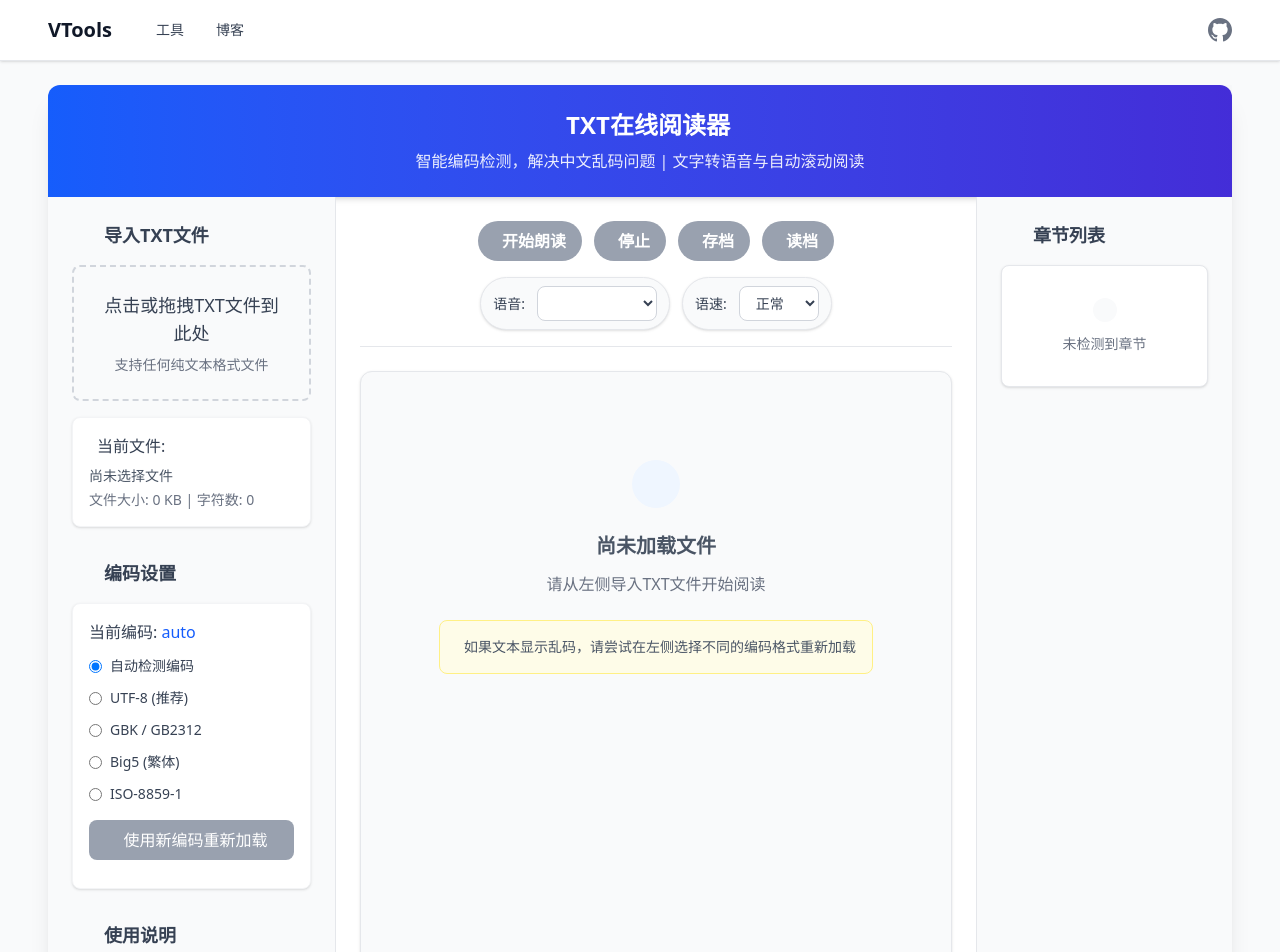
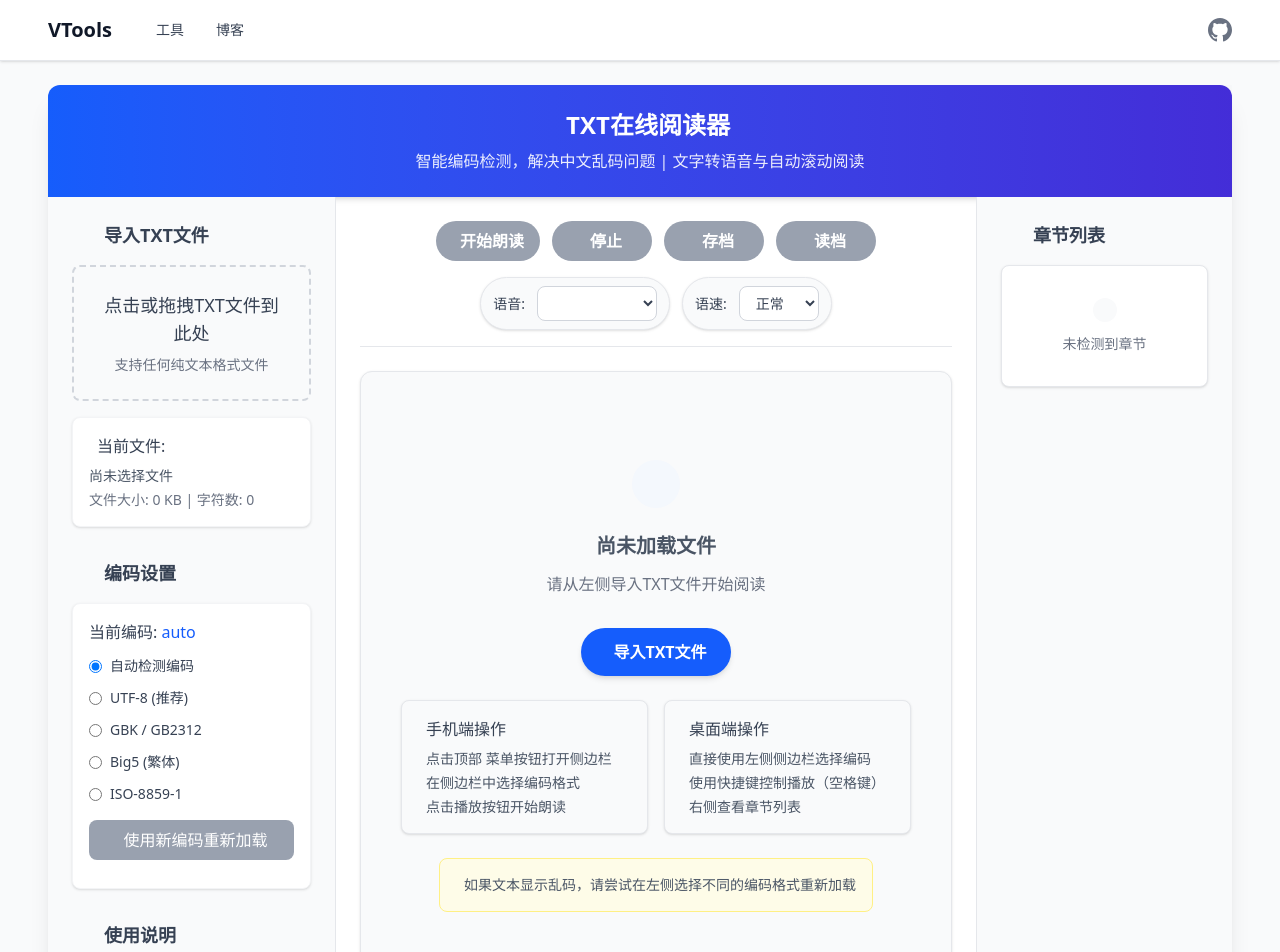
Before and after one commit to chihqiang/vtools, a Vue app: page /#/media-txt-reader in a window 1280 px wide. Shown: the top 952 px of the page. Built offline with nearby package versions, Linux system fonts and the light colour scheme.

Commit message:
feat: 改进移动端UI和交互体验
- 为按钮添加aria-label提升可访问性
- 优化移动端按钮尺寸和间距
- 添加操作指引和文件导入按钮
- 改进文本区域滚动体验
- 为按钮添加focus样式提升键盘导航体验

```diff
--- a/src/views/media/TxtReader.vue
+++ b/src/views/media/TxtReader.vue
@@ -3,13 +3,14 @@
     <div class="max-w-7xl mx-auto bg-white rounded-xl shadow-xl overflow-hidden min-h-screen">
       <!-- 头部 -->
       <header
-        class="bg-gradient-to-r from-blue-600 to-indigo-700 text-white py-4 md:py-6 px-4 md:px-8 text-center shadow-md relative"
+        class="bg-gradient-to-r from-blue-600 to-indigo-700 text-white py-4 md:py-6 px-4 md:px-8 text-center shadow-md relative z-10"
       >
         <div class="flex items-center justify-between">
           <!-- 左侧菜单按钮 -->
           <button
             @click="toggleLeftSidebar"
-            class="md:hidden p-2 hover:bg-white/10 rounded-lg transition-colors"
+            class="md:hidden p-3 hover:bg-white/10 rounded-lg transition-colors focus:outline-none focus:ring-2 focus:ring-white/30"
+            aria-label="打开左侧菜单"
           >
             <i class="fas fa-bars text-xl"></i>
           </button>
@@ -23,7 +24,8 @@
           <!-- 右侧菜单按钮 -->
           <button
             @click="toggleRightSidebar"
-            class="md:hidden p-2 hover:bg-white/10 rounded-lg transition-colors"
+            class="md:hidden p-3 hover:bg-white/10 rounded-lg transition-colors focus:outline-none focus:ring-2 focus:ring-white/30"
+            aria-label="打开右侧菜单"
           >
             <i class="fas fa-list text-xl"></i>
           </button>
@@ -46,7 +48,8 @@
           <!-- 关闭按钮（仅移动端） -->
           <button
             @click="toggleLeftSidebar"
-            class="md:hidden absolute top-4 right-4 p-2 bg-white rounded-lg shadow-md hover:bg-gray-100 transition-colors"
+            class="md:hidden absolute top-4 right-4 p-3 bg-white rounded-lg shadow-md hover:bg-gray-100 transition-colors focus:outline-none focus:ring-2 focus:ring-blue-500"
+            aria-label="关闭左侧菜单"
           >
             <i class="fas fa-times text-gray-600"></i>
           </button>
@@ -281,7 +284,7 @@
             <div class="flex flex-wrap items-center justify-center gap-2 md:gap-3 mb-3 md:mb-4">
               <button
                 id="playBtn"
-                class="bg-blue-600 hover:bg-blue-700 text-white font-semibold py-2 px-3 md:px-4 rounded-full flex items-center gap-1 md:gap-2 transition-all duration-300 shadow-md hover:shadow-lg hover:-translate-y-1 disabled:bg-gray-400 disabled:cursor-not-allowed disabled:shadow-none disabled:translate-y-0 text-sm md:text-base"
+                class="bg-blue-600 hover:bg-blue-700 text-white font-semibold py-2 px-3 md:px-4 rounded-full flex items-center justify-center gap-1 md:gap-2 transition-all duration-300 shadow-md hover:shadow-lg hover:-translate-y-1 disabled:bg-gray-400 disabled:cursor-not-allowed disabled:shadow-none disabled:translate-y-0 text-xs md:text-base min-w-[80px] sm:min-w-[100px]"
                 :disabled="!currentFile || isPlaying"
                 @click="startReading"
               >
@@ -291,7 +294,7 @@
 
               <button
                 id="stopBtn"
-                class="bg-red-500 hover:bg-red-600 text-white font-semibold py-2 px-3 md:px-4 rounded-full flex items-center gap-1 md:gap-2 transition-all duration-300 shadow-md hover:shadow-lg hover:-translate-y-1 disabled:bg-gray-400 disabled:cursor-not-allowed disabled:shadow-none disabled:translate-y-0 text-sm md:text-base"
+                class="bg-red-500 hover:bg-red-600 text-white font-semibold py-2 px-3 md:px-4 rounded-full flex items-center justify-center gap-1 md:gap-2 transition-all duration-300 shadow-md hover:shadow-lg hover:-translate-y-1 disabled:bg-gray-400 disabled:cursor-not-allowed disabled:shadow-none disabled:translate-y-0 text-xs md:text-base min-w-[80px] sm:min-w-[100px]"
                 :disabled="!isPlaying"
                 @click="stopReading"
               >
@@ -300,7 +303,7 @@
               </button>
               <button
                 id="saveBtn"
-                class="bg-green-500 hover:bg-green-600 text-white font-semibold py-2 px-3 md:px-4 rounded-full flex items-center gap-1 md:gap-2 transition-all duration-300 shadow-md hover:shadow-lg hover:-translate-y-1 disabled:bg-gray-400 disabled:cursor-not-allowed disabled:shadow-none disabled:translate-y-0 text-sm md:text-base"
+                class="bg-green-500 hover:bg-green-600 text-white font-semibold py-2 px-3 md:px-4 rounded-full flex items-center justify-center gap-1 md:gap-2 transition-all duration-300 shadow-md hover:shadow-lg hover:-translate-y-1 disabled:bg-gray-400 disabled:cursor-not-allowed disabled:shadow-none disabled:translate-y-0 text-xs md:text-base min-w-[80px] sm:min-w-[100px]"
                 :disabled="!currentFile"
                 @click="saveState"
               >
@@ -309,7 +312,7 @@
               </button>
               <button
                 id="loadBtn"
-                class="bg-purple-500 hover:bg-purple-600 text-white font-semibold py-2 px-3 md:px-4 rounded-full flex items-center gap-1 md:gap-2 transition-all duration-300 shadow-md hover:shadow-lg hover:-translate-y-1 disabled:bg-gray-400 disabled:cursor-not-allowed disabled:shadow-none disabled:translate-y-0 text-sm md:text-base"
+                class="bg-purple-500 hover:bg-purple-600 text-white font-semibold py-2 px-3 md:px-4 rounded-full flex items-center justify-center gap-1 md:gap-2 transition-all duration-300 shadow-md hover:shadow-lg hover:-translate-y-1 disabled:bg-gray-400 disabled:cursor-not-allowed disabled:shadow-none disabled:translate-y-0 text-xs md:text-base min-w-[80px] sm:min-w-[100px]"
                 :disabled="!currentFile"
                 @click="loadState"
               >
@@ -321,7 +324,7 @@
             <!-- 语音和语速设置 -->
             <div class="flex flex-wrap items-center justify-center gap-2 md:gap-3">
               <div
-                class="bg-gray-50 px-3 py-2 rounded-full flex items-center gap-2 md:gap-3 border border-gray-200 shadow-sm w-full sm:w-auto"
+                class="bg-gray-50 px-3 py-2 rounded-full flex items-center gap-2 md:gap-3 border border-gray-200 shadow-sm w-full sm:w-auto mb-2 sm:mb-0"
               >
                 <label
                   for="voiceSelect"
@@ -330,7 +333,7 @@
                 >
                 <select
                   id="voiceSelect"
-                  class="border border-gray-300 rounded-lg px-2 md:px-3 py-1.5 bg-white text-gray-700 text-xs md:text-sm font-medium min-w-[100px] max-w-[150px] sm:min-w-[120px] sm:max-w-[200px] focus:outline-none focus:ring-2 focus:ring-blue-500 focus:border-transparent"
+                  class="border border-gray-300 rounded-lg px-2 md:px-3 py-1.5 bg-white text-gray-700 text-xs md:text-sm font-medium min-w-[100px] max-w-[150px] sm:min-w-[120px] sm:max-w-[200px] focus:outline-none focus:ring-2 focus:ring-blue-500 focus:border-transparent flex-1 sm:flex-none"
                   v-model="selectedVoice"
                 >
                   <optgroup
@@ -355,7 +358,7 @@
                 >
                 <select
                   id="speedSelect"
-                  class="border border-gray-300 rounded-lg px-2 md:px-3 py-1.5 bg-white text-gray-700 text-xs md:text-sm font-medium min-w-[60px] sm:min-w-[80px] focus:outline-none focus:ring-2 focus:ring-blue-500 focus:border-transparent"
+                  class="border border-gray-300 rounded-lg px-2 md:px-3 py-1.5 bg-white text-gray-700 text-xs md:text-sm font-medium min-w-[60px] sm:min-w-[80px] focus:outline-none focus:ring-2 focus:ring-blue-500 focus:border-transparent flex-1 sm:flex-none"
                   v-model="speechSpeed"
                 >
                   <option value="0.5">0.5x</option>
@@ -374,21 +377,86 @@
           <!-- 文本阅读区域 -->
           <div
             class="flex-1 bg-gray-50 rounded-xl p-3 md:p-6 overflow-y-auto border border-gray-200 shadow-sm"
+            style="-webkit-overflow-scrolling: touch; scrollbar-width: thin"
           >
             <div
               v-if="!currentFileContent"
               class="text-center py-8 md:py-16 flex flex-col items-center justify-center"
             >
-              <div class="bg-blue-50 rounded-full p-4 md:p-6 mb-4 md:mb-6">
+              <div class="bg-blue-50 rounded-full p-4 md:p-6 mb-4 md:mb-6 animate-pulse">
                 <i class="fas fa-book-open text-3xl md:text-5xl text-blue-300"></i>
               </div>
               <h3 class="text-base md:text-xl font-semibold text-gray-600 mb-2 md:mb-3">
                 尚未加载文件
               </h3>
-              <p class="text-gray-500 mb-4 md:mb-6 max-w-md text-sm md:text-base">
+              <p class="text-gray-500 mb-6 md:mb-8 max-w-md text-sm md:text-base">
                 请从左侧导入TXT文件开始阅读
               </p>
-              <div class="bg-yellow-50 border border-yellow-200 rounded-lg p-3 md:p-4 max-w-md">
+
+              <!-- 导入文件按钮 -->
+              <button
+                @click="fileInput?.click()"
+                class="bg-blue-600 hover:bg-blue-700 text-white font-semibold py-3 px-6 rounded-full flex items-center gap-2 transition-all duration-300 shadow-md hover:shadow-lg hover:-translate-y-1 focus:outline-none focus:ring-2 focus:ring-blue-500 focus:ring-offset-2 mb-6"
+              >
+                <i class="fas fa-file-import"></i>
+                <span>导入TXT文件</span>
+              </button>
+
+              <!-- 操作指引 -->
+              <div class="grid grid-cols-1 md:grid-cols-2 gap-4 max-w-2xl w-full px-4">
+                <!-- 移动端指引 -->
+                <div class="bg-gray-50 border border-gray-200 rounded-lg p-3 md:p-4 shadow-sm">
+                  <h4
+                    class="font-medium text-gray-700 mb-2 flex items-center gap-2 text-sm md:text-base"
+                  >
+                    <i class="fas fa-mobile-alt text-green-500"></i>
+                    手机端操作
+                  </h4>
+                  <ul class="text-xs md:text-sm text-gray-600 space-y-1">
+                    <li class="flex items-start gap-2">
+                      <i class="fas fa-check-circle text-green-500 mt-0.5 flex-shrink-0"></i>
+                      <span>点击顶部 <i class="fas fa-bars"></i> 菜单按钮打开侧边栏</span>
+                    </li>
+                    <li class="flex items-start gap-2">
+                      <i class="fas fa-check-circle text-green-500 mt-0.5 flex-shrink-0"></i>
+                      <span>在侧边栏中选择编码格式</span>
+                    </li>
+                    <li class="flex items-start gap-2">
+                      <i class="fas fa-check-circle text-green-500 mt-0.5 flex-shrink-0"></i>
+                      <span>点击播放按钮开始朗读</span>
+                    </li>
+                  </ul>
+                </div>
+
+                <!-- 桌面端指引 -->
+                <div class="bg-gray-50 border border-gray-200 rounded-lg p-3 md:p-4 shadow-sm">
+                  <h4
+                    class="font-medium text-gray-700 mb-2 flex items-center gap-2 text-sm md:text-base"
+                  >
+                    <i class="fas fa-desktop text-blue-500"></i>
+                    桌面端操作
+                  </h4>
+                  <ul class="text-xs md:text-sm text-gray-600 space-y-1">
+                    <li class="flex items-start gap-2">
+                      <i class="fas fa-check-circle text-blue-500 mt-0.5 flex-shrink-0"></i>
+                      <span>直接使用左侧侧边栏选择编码</span>
+                    </li>
+                    <li class="flex items-start gap-2">
+                      <i class="fas fa-check-circle text-blue-500 mt-0.5 flex-shrink-0"></i>
+                      <span>使用快捷键控制播放（空格键）</span>
+                    </li>
+                    <li class="flex items-start gap-2">
+                      <i class="fas fa-check-circle text-blue-500 mt-0.5 flex-shrink-0"></i>
+                      <span>右侧查看章节列表</span>
+                    </li>
+                  </ul>
+                </div>
+              </div>
+
+              <!-- 提示信息 -->
+              <div
+                class="bg-yellow-50 border border-yellow-200 rounded-lg p-3 md:p-4 max-w-md mt-6"
+              >
                 <p class="text-xs md:text-sm text-gray-600">
                   <i class="fas fa-lightbulb text-yellow-500 mr-2"></i>
                   如果文本显示乱码，请尝试在左侧选择不同的编码格式重新加载
@@ -399,7 +467,7 @@
               <p
                 v-for="(sentence, index) in sentences"
                 :key="index"
-                class="cursor-pointer py-2 md:py-3 px-3 md:px-4 rounded-lg transition-all duration-300 hover:bg-blue-50 hover:border-l-4 hover:border-blue-500 hover:pl-4 md:hover:pl-5 text-gray-700 leading-relaxed text-sm md:text-base"
+                class="cursor-pointer py-2 md:py-3 px-3 md:px-4 rounded-lg transition-all duration-300 hover:bg-blue-50 hover:border-l-4 hover:border-blue-500 hover:pl-4 md:hover:pl-5 text-gray-700 leading-relaxed text-xs md:text-sm sm:text-base"
                 :class="{
                   'bg-blue-100 border-l-4 border-blue-600 pl-4 md:pl-5 shadow-sm':
                     index === currentSentenceIndex,
@@ -435,7 +503,8 @@
           <!-- 关闭按钮（仅移动端） -->
           <button
             @click="toggleRightSidebar"
-            class="md:hidden absolute top-4 right-4 p-2 bg-white rounded-lg shadow-md hover:bg-gray-100 transition-colors"
+            class="md:hidden absolute top-4 right-4 p-3 bg-white rounded-lg shadow-md hover:bg-gray-100 transition-colors focus:outline-none focus:ring-2 focus:ring-blue-500"
+            aria-label="关闭右侧菜单"
           >
             <i class="fas fa-times text-gray-600"></i>
           </button>
```
